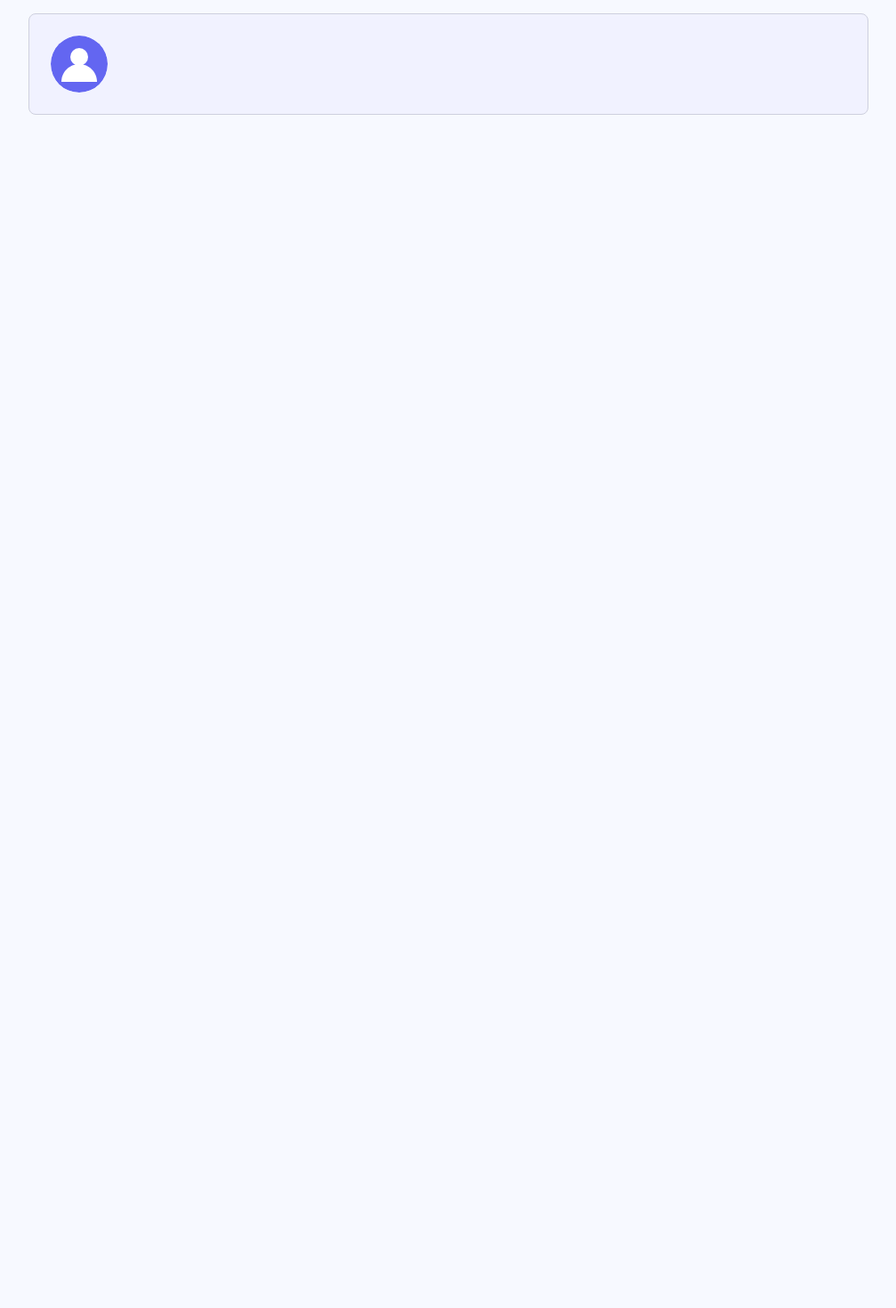
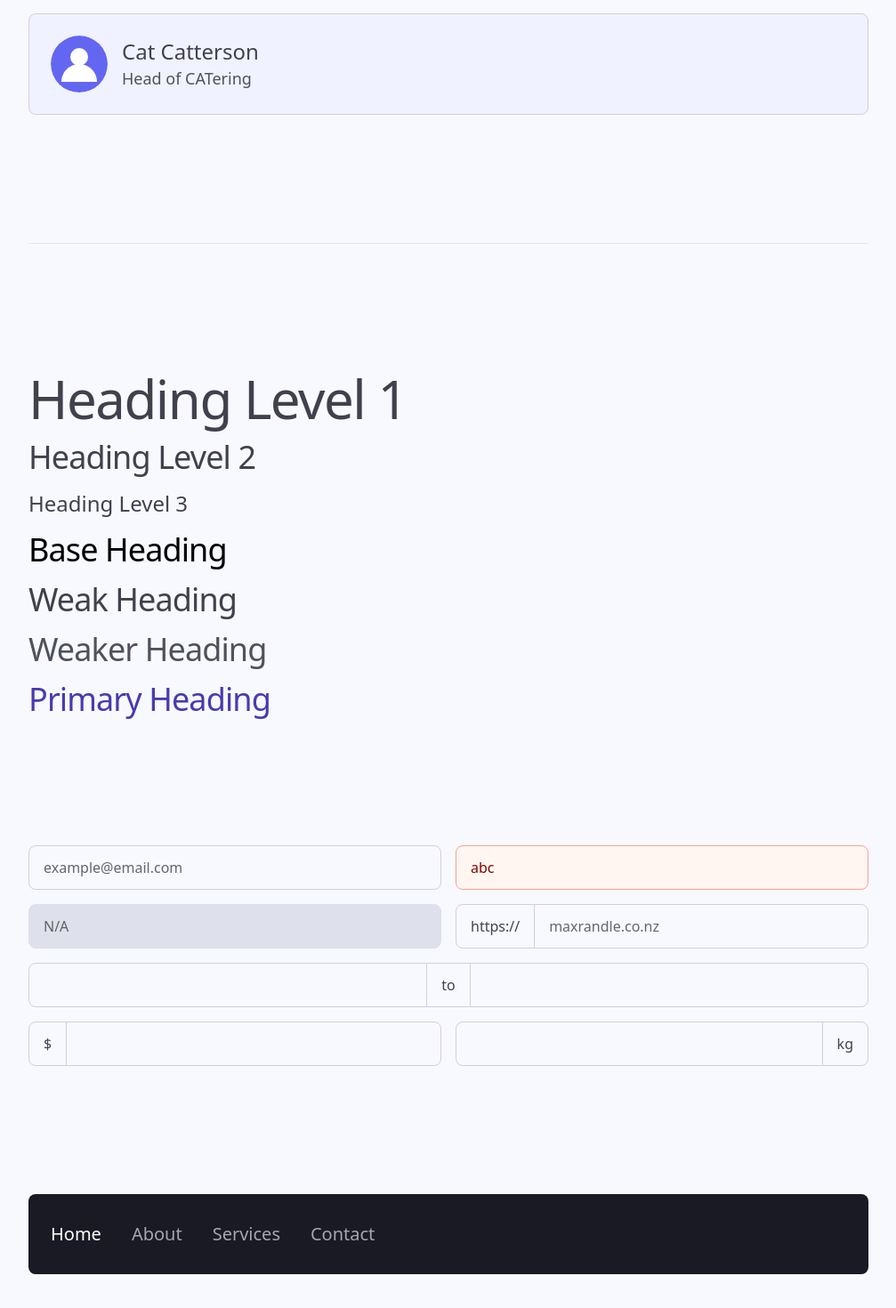
Before and after one commit to MaxRandle/portfolio-website-v5, a Next.js app: page / in a window 1280 px wide. Shown: the part 1838-3308 px from the top of the page at 89% size, without its empty margins (136-1143 px from the left). Before the commit the page ends 2111 px from the top, so only its background shows below. Built offline with nearby package versions, Linux system fonts and the light colour scheme.

Commit message:
add more stuff to playground

```diff
--- a/src/app/page.tsx
+++ b/src/app/page.tsx
@@ -4,7 +4,12 @@ import { Badge } from "@ui/Badge";
 import { Button, ButtonGroup } from "@ui/Button";
 import { Card, CardContent } from "@ui/Card";
 import { Container } from "@ui/Container";
+import { Divider } from "@ui/Divider";
+import { Heading } from "@ui/Heading";
+import { Input, InputAdornment, InputGroup } from "@ui/Input";
+import { Nav, NavLink } from "@ui/Nav";
 import { Section } from "@ui/Section";
+import { Typography } from "@ui/Typography";
 import { FiArrowLeft, FiArrowRight, FiPlus } from "react-icons/fi";
 
 export default function Home() {
@@ -90,10 +95,10 @@ export default function Home() {
                 <AvatarContainer>
                   <Avatar src="/media/avatar-1.svg" fallback="CF" />
                   <div>
-                    {/* <Heading level="h3">Cat Catterson</Heading> */}
-                    {/* <Typography level="body" palette="weaker"> */}
-                    {/* Head of CATering */}
-                    {/* </Typography> */}
+                    <Heading level="h3">Cat Catterson</Heading>
+                    <Typography level="body" palette="weaker">
+                      Head of CATering
+                    </Typography>
                   </div>
                 </AvatarContainer>
               </CardContent>
@@ -101,6 +106,73 @@ export default function Home() {
           ))}
         </Container>
       </Section>
+
+      <Section>
+        <Container>
+          <Divider />
+        </Container>
+      </Section>
+
+      <Section>
+        <Container className="space-y-4">
+          <Heading level="h1">Heading Level 1</Heading>
+          <Heading level="h2">Heading Level 2</Heading>
+          <Heading level="h3">Heading Level 3</Heading>
+
+          <Heading level="h2" palette="base">
+            Base Heading
+          </Heading>
+          <Heading level="h2" palette="weak">
+            Weak Heading
+          </Heading>
+          <Heading level="h2" palette="weaker">
+            Weaker Heading
+          </Heading>
+          <Heading level="h2" palette="primary">
+            Primary Heading
+          </Heading>
+        </Container>
+      </Section>
+
+      <Section>
+        <Container className="grid grid-cols-1 flex-col gap-4 sm:grid-cols-2">
+          <Input placeholder="example@email.com" />
+          <Input defaultValue="abc" pattern="[0-9]*" />
+          <Input disabled value="N/A" />
+          <InputGroup>
+            <InputAdornment>https://</InputAdornment>
+            <Input placeholder="maxrandle.co.nz" />
+          </InputGroup>
+          <InputGroup className="sm:col-span-2">
+            <Input />
+            <InputAdornment>to</InputAdornment>
+            <Input />
+          </InputGroup>
+          <InputGroup>
+            <InputAdornment>$</InputAdornment>
+            <Input />
+          </InputGroup>
+          <InputGroup>
+            <Input />
+            <InputAdornment>kg</InputAdornment>
+          </InputGroup>
+        </Container>
+      </Section>
+
+      <Section>
+        <Container>
+          <Nav className="rounded-lg">
+            <div className="flex space-x-4 px-4">
+              <NavLink href="/" isActive={true}>
+                Home
+              </NavLink>
+              <NavLink href="/about">About</NavLink>
+              <NavLink href="/services">Services</NavLink>
+              <NavLink href="/contact">Contact</NavLink>
+            </div>
+          </Nav>
+        </Container>
+      </Section>
     </main>
   );
 }
--- a/src/tw-theme.scss
+++ b/src/tw-theme.scss
@@ -90,6 +90,9 @@
   --color-danger-1100: var(--milano-red-1100);
   --color-danger-1200: var(--milano-red-1200);
   --color-danger-1300: var(--milano-red-1300);
+
+  --shadow-glow-sm: 0 0 15px -5px rgba(255, 255, 255, 0.08);
+  --shadow-glow-md: 0 0 25px -2px rgba(255, 255, 255, 0.08);
 }
 
 :root {
--- a/src/ui/Button/Button.tsx
+++ b/src/ui/Button/Button.tsx
@@ -4,7 +4,14 @@ import NextLink from "next/link";
 
 const ButtonStyles = tv({
   base: [
-    "focus:ring-active",
+    "focus:outline-none",
+    "focus:ring-4",
+    "focus:border",
+    "focus:ring-primary-400",
+    "focus:border-primary-700",
+    "focus:dark:ring-primary-900",
+    "focus:dark:border-primary-300",
+
     "font-semibold tracking-wider border rounded-full shadow-sm inline-flex items-center justify-center gap-4 transition-colors",
     "group-[&]/button-group:px-4",
     "group-[&]/button-group:rounded-none",
@@ -24,7 +31,8 @@ const ButtonStyles = tv({
     intent: {
       primary: [
         "text-white",
-        "focus:border-white",
+        "focus:border-primary-900",
+        "focus:dark:border-primary-300",
         "bg-primary-800 hover:bg-primary-700",
         "border-primary-800 hover:border-primary-700",
       ],
@@ -37,10 +45,14 @@ const ButtonStyles = tv({
         "dark:hover:bg-base-1100 dark:hover:border-base-800",
       ],
       destructive: [
+        "focus:ring-danger-400",
+        "focus:border-danger-900",
+        "focus:dark:ring-danger-900",
+        "focus:dark:border-danger-300",
+
         "text-white",
-        "focus:ring-danger",
-        "focus:border-white",
         "bg-danger-800 hover:bg-danger-700",
+
         "border-danger-800 hover:border-danger-700",
       ],
     },
--- a/src/ui/Heading/Heading.tsx
+++ b/src/ui/Heading/Heading.tsx
@@ -17,7 +17,7 @@ const HeadingStyles = tv({
     },
     /**
      * @summary specifies the size of the text.
-     * @default "body"
+     * @default "h3"
      */
     level: {
       h1: "text-5xl sm:text-6xl font-light tracking-tight",
@@ -33,9 +33,7 @@ const HeadingStyles = tv({
 
 type HeadingVariants = VariantProps<typeof HeadingStyles>;
 
-export type HeadingProps = JSX.IntrinsicElements["h1"] &
-  JSX.IntrinsicElements["h2"] &
-  JSX.IntrinsicElements["h3"] &
+export type HeadingProps = JSX.IntrinsicElements["h1" | "h2" | "h3"] &
   HeadingVariants & {
     /**
      * @summary informs the dom type.
@@ -46,7 +44,7 @@ export type HeadingProps = JSX.IntrinsicElements["h1"] &
 
 export const Heading = forwardRef<HTMLHeadingElement, HeadingProps>(
   ({ palette, level = "h3", as, className, ...props }, ref) => {
-    const Component = as ?? level ?? "h3";
+    const Component = as ?? level;
 
     return (
       <Component
```
Also changed, not shown: src/ui/component-spec.md (+2 -4 lines).
